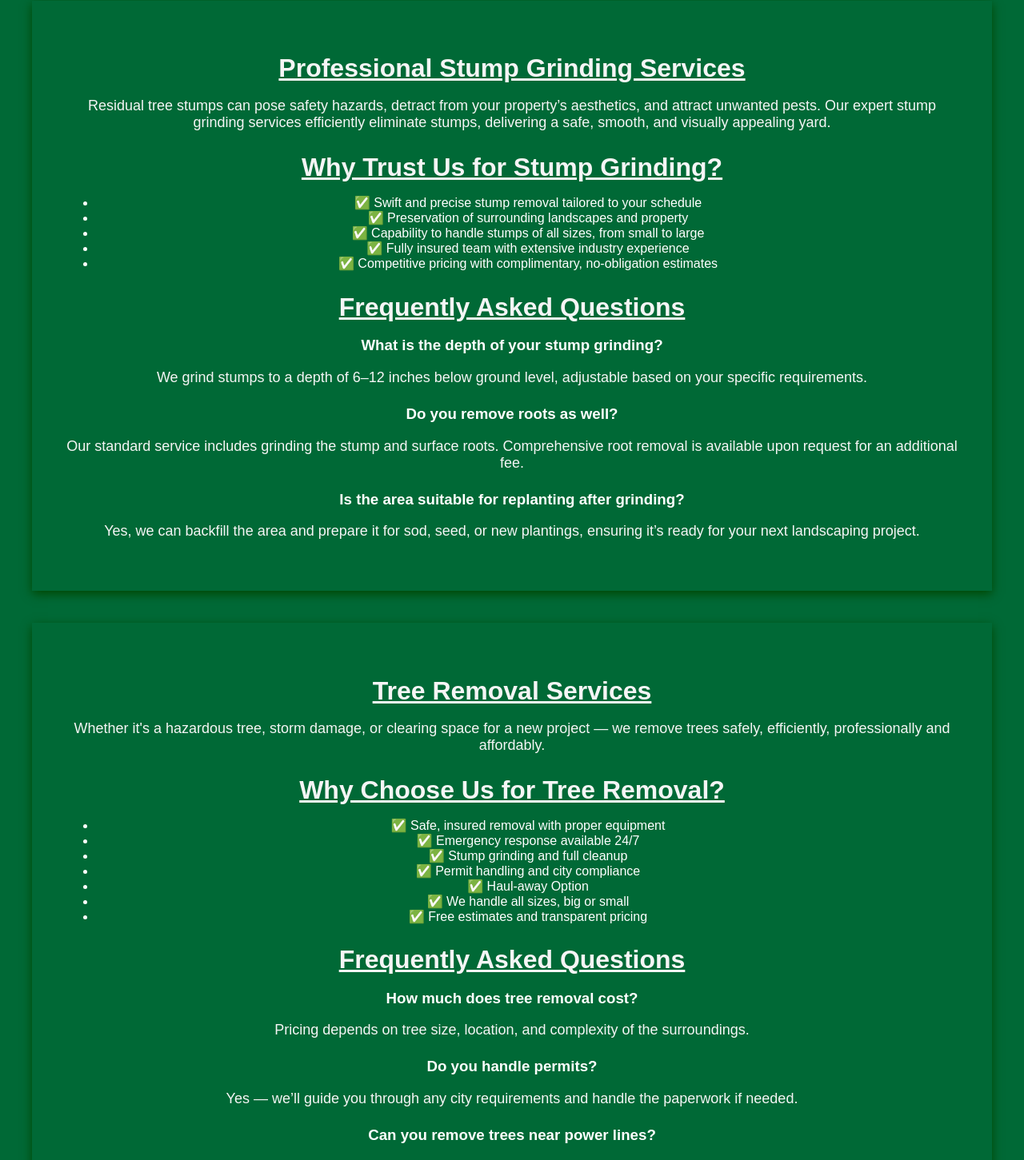
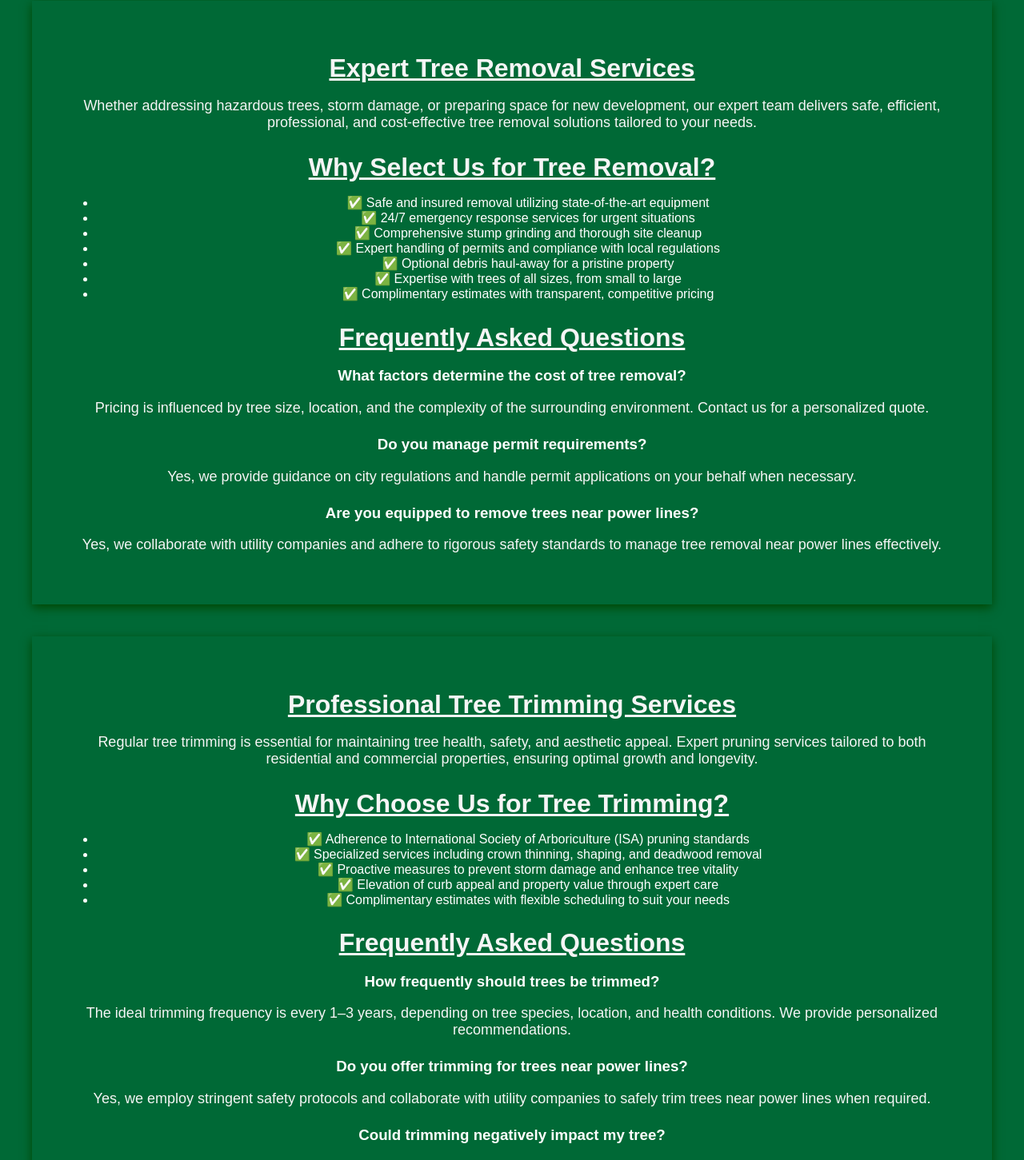
Before and after one commit to Joaquin95/best-tree-service-dfw, a React (Vite) app: page /services in a window 1280 px wide. Shown: the part 1680-3131 px from the top of the page at 80% size. Built offline with nearby package versions, Linux system fonts and the light colour scheme.

Commit message:
finishing up details

```diff
--- a/src/pages/Services.jsx
+++ b/src/pages/Services.jsx
@@ -52,9 +52,9 @@ export default function Services() {
           </div>
         ))}
       </section>
-      <StumpGrinding />
       <TreeRemoval />
       <TreeTrimming />
+      <StumpGrinding />
       <EstimateForm />
     </main>
   );
--- a/src/pages/TreeRemoval.jsx
+++ b/src/pages/TreeRemoval.jsx
@@ -1,38 +1,54 @@
 import React from "react";
-
 
 export default function TreeRemoval() {
   return (
     <main>
-
       <section className="contact-section">
-        <h1>Tree Removal Services</h1>
+        <h1>Expert Tree Removal Services</h1>
         <p>
-          Whether it's a hazardous tree, storm damage, or clearing space for a new project — we remove trees safely, efficiently, professionally and affordably.
+          Whether addressing hazardous trees, storm damage, or preparing space
+          for new development, our expert team delivers safe, efficient,
+          professional, and cost-effective tree removal solutions tailored to
+          your needs.
         </p>
 
-        <h2>Why Choose Us for Tree Removal?</h2>
+        <h2>Why Select Us for Tree Removal?</h2>
         <ul>
-          <li>✅ Safe, insured removal with proper equipment</li>
-          <li>✅ Emergency response available 24/7</li>
-          <li>✅ Stump grinding and full cleanup </li>
-          <li>✅ Permit handling and city compliance</li>
-          <li>✅ Haul-away Option</li>
-          <li>✅ We handle all sizes, big or small</li>
-          <li>✅ Free estimates and transparent pricing</li>
+          <li>
+            ✅ Safe and insured removal utilizing state-of-the-art equipment
+          </li>
+          <li>✅ 24/7 emergency response services for urgent situations</li>
+          <li>✅ Comprehensive stump grinding and thorough site cleanup</li>
+          <li>
+            ✅ Expert handling of permits and compliance with local regulations
+          </li>
+          <li>✅ Optional debris haul-away for a pristine property</li>
+          <li>✅ Expertise with trees of all sizes, from small to large</li>
+          <li>
+            ✅ Complimentary estimates with transparent, competitive pricing
+          </li>
         </ul>
 
         <h2>Frequently Asked Questions</h2>
-        <h3>How much does tree removal cost?</h3>
-        <p>Pricing depends on tree size, location, and complexity of the surroundings.</p>
+        <h3>What factors determine the cost of tree removal?</h3>
+        <p>
+          {" "}
+          Pricing is influenced by tree size, location, and the complexity of
+          the surrounding environment. Contact us for a personalized quote.
+        </p>
 
-        <h3>Do you handle permits?</h3>
-        <p>Yes — we’ll guide you through any city requirements and handle the paperwork if needed.</p>
+        <h3>Do you manage permit requirements?</h3>
+        <p>
+          Yes, we provide guidance on city regulations and handle permit
+          applications on your behalf when necessary.
+        </p>
 
-        <h3>Can you remove trees near power lines?</h3>
-        <p>Absolutely. We work with utility companies and follow strict safety protocols.</p>
+        <h3>Are you equipped to remove trees near power lines?</h3>
+        <p>
+          Yes, we collaborate with utility companies and adhere to rigorous
+          safety standards to manage tree removal near power lines effectively.
+        </p>
       </section>
-
     </main>
   );
 }
--- a/src/pages/TreeTrimming.jsx
+++ b/src/pages/TreeTrimming.jsx
@@ -3,33 +3,58 @@ import React from "react";
 export default function TreeTrimming() {
   return (
     <main>
-
       <section className="contact-section">
-        <h1>Tree Trimming Services</h1>
+        <h1>Professional Tree Trimming Services</h1>
         <p>
-          Regular trimming keeps your trees healthy, safe, and beautiful. We offer expert pruning for residential and commercial properties.
+          Regular tree trimming is essential for maintaining tree health,
+          safety, and aesthetic appeal. Expert pruning services tailored to both
+          residential and commercial properties, ensuring optimal growth and
+          longevity.
         </p>
 
         <h2>Why Choose Us for Tree Trimming?</h2>
         <ul>
-          <li>✅ ISA-standard pruning techniques</li>
-          <li>✅ Crown thinning, shaping, and deadwood removal</li>
-          <li>✅ Prevents storm damage and improves tree health</li>
-          <li>✅ Enhances curb appeal and property value</li>
-          <li>✅ Free estimates and flexible scheduling</li>
+          <li>
+            ✅ Adherence to International Society of Arboriculture (ISA) pruning
+            standards
+          </li>
+          <li>
+            ✅ Specialized services including crown thinning, shaping, and
+            deadwood removal
+          </li>
+          <li>
+            ✅ Proactive measures to prevent storm damage and enhance tree
+            vitality
+          </li>
+          <li>
+            ✅ Elevation of curb appeal and property value through expert care
+          </li>
+          <li>
+            ✅ Complimentary estimates with flexible scheduling to suit your
+            needs
+          </li>
         </ul>
 
         <h2>Frequently Asked Questions</h2>
-        <h3>How often should I trim my trees?</h3>
-        <p>Most trees benefit from trimming every 1–3 years depending on species and location.</p>
+        <h3>How frequently should trees be trimmed?</h3>
+        <p>
+          The ideal trimming frequency is every 1–3 years, depending on tree
+          species, location, and health conditions. We provide personalized
+          recommendations.
+        </p>
 
-        <h3>Do you trim trees near power lines?</h3>
-        <p>Yes — we follow strict safety protocols and coordinate with utility companies when needed.</p>
+        <h3>Do you offer trimming for trees near power lines?</h3>
+        <p>
+          Yes, we employ stringent safety protocols and collaborate with utility
+          companies to safely trim trees near power lines when required.
+        </p>
 
-        <h3>Will trimming damage my tree?</h3>
-        <p>Not at all. Proper trimming improves tree health and longevity.</p>
+        <h3>Could trimming negatively impact my tree?</h3>
+        <p>
+          No, when performed correctly by our experts, trimming enhances tree
+          health, structure, and longevity, promoting robust growth.
+        </p>
       </section>
-
     </main>
   );
 }
```
